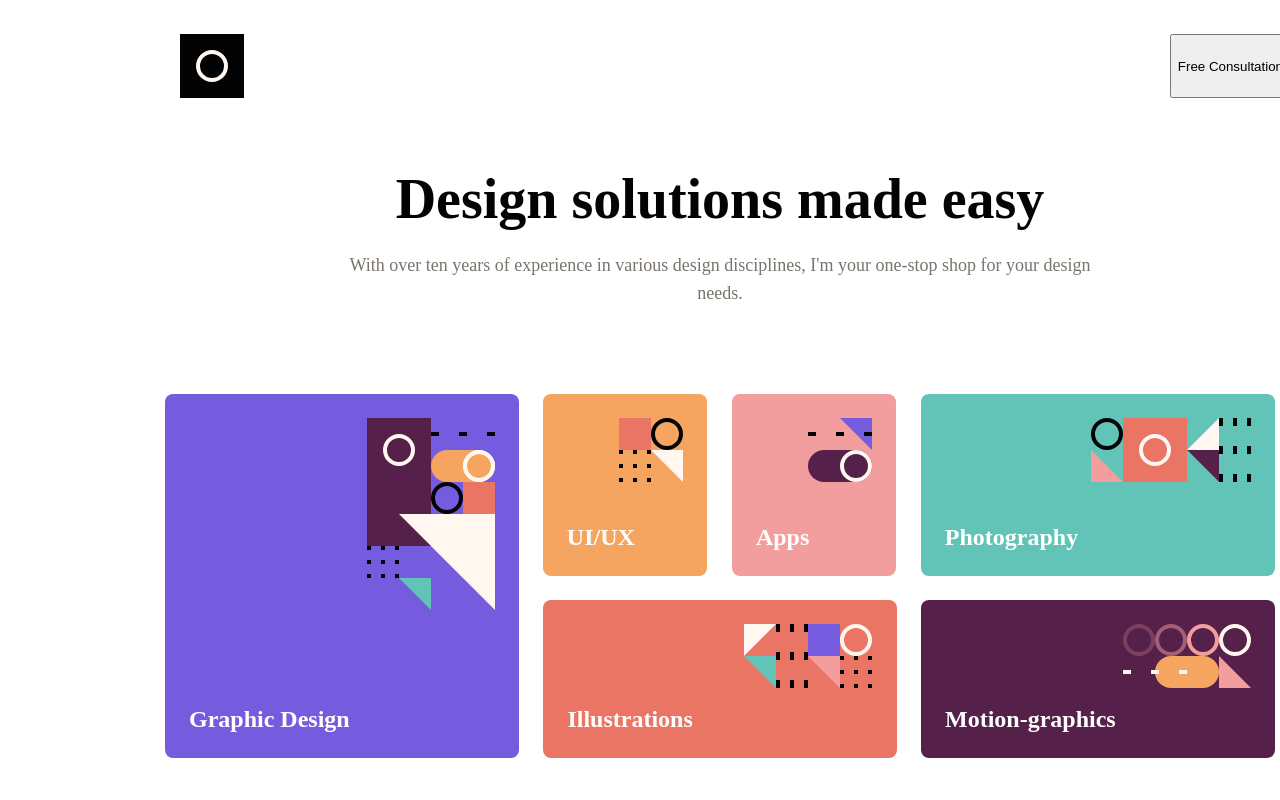
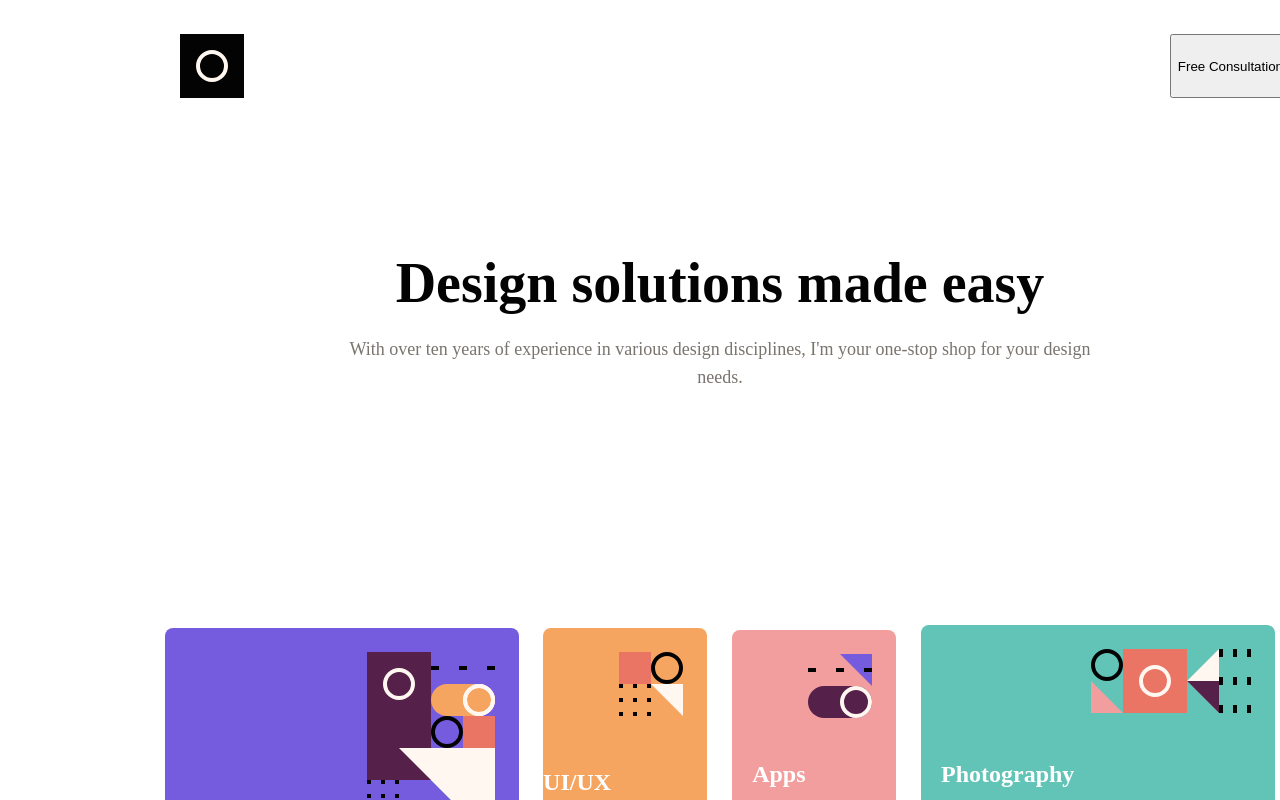
Before and after one commit to Devin-Jackson314/single-page-design-portfolio, an Angular app in the folder LandingPage/: page / in a window 1280 px wide. Shown: the top 800 px of the page. Built offline with nearby package versions, Linux system fonts and the light colour scheme.

Commit message:
have to redo the positioning for my whole mobile

```diff
--- a/LandingPage/src/app/amy/amy.component.css
+++ b/LandingPage/src/app/amy/amy.component.css
@@ -39,3 +39,35 @@ font-family: 'Plus Jakarta Sans';
     color: #7A746E;
 }
 }
+
+
+@media (max-width: 1400px){
+    img{
+        position: relative;
+            width: 445px;
+            height: 445px;
+            left: 165px;
+            top: 894px;
+    }
+
+    div{
+        position: absolute;
+            width: 1110px;
+            height: 445px;
+            left: 165px;
+            top: 894px;
+    }
+    h2{
+        position: relative;
+        font-family: 'Plus Jakarta Sans';
+            font-style: normal;
+            font-weight: 700;
+            font-size: 40px;
+            line-height: 50px;
+
+                height: 100px;
+                left: 0%;
+                right: 0%;
+                top: calc(50% - 100px/2 - 103px);
+    }
+}
--- a/LandingPage/src/app/amy/amy.component.html
+++ b/LandingPage/src/app/amy/amy.component.html
@@ -1,7 +1,8 @@
 
 <!-- <img src="image-any.webp" alt=""> -->
+<img class = "img-responsive" src="assets\image-amy.webp" alt="pic">
 <div>
-<img class = "img-responsive" src="assets\image-amy.webp" alt="pic">
+
 
 <h2>I'm Amy, and I'd love to work on your next project</h2>
 
--- a/LandingPage/src/app/app.component.html
+++ b/LandingPage/src/app/app.component.html
@@ -16,7 +16,7 @@
  <app-my-work></app-my-work>
 <app-book></app-book>
 <br>
- <app-bottomfooter></app-bottomfooter>-->
+ <app-bottomfooter></app-bottomfooter>  -->
 
 
 
--- a/LandingPage/src/app/appscard/appscard.component.css
+++ b/LandingPage/src/app/appscard/appscard.component.css
@@ -1,7 +1,44 @@
 
-@media (max-width: 375px){
+
+@media (max-width: 1440px){
     div{
+        position: relative;
+            width: 164px;
+            height: 182px;
+            left: 732.13px;
+            top: -150px;
+
+            background: #F39E9E;
+            border-radius: 8px;
+    }
+
+    p{
+        position: relative;
+            height: 30px;
+            top: 60px;
+            left: 20px;
+
+            font-family: 'Plus Jakarta Sans';
+            font-style: normal;
+            font-weight: 700;
+            font-size: 24px;
+            line-height: 30px;
+
+            color: #FFFFFF;
+    }
+
+    svg{
         position:relative;
+            width: 64px;
+            height: 64px;
+            left: 75.87px;
+            top: 24px;
+    }
+}
+
+@media (max-width: 375px) {
+    div {
+        position: relative;
         left: 185px;
         right: 0px;
         top: 30px;
@@ -14,16 +51,16 @@ position:relative;
         border-radius: 8px;
     }
 
-svg{
-    position: absolute;
+    svg {
+        position: relative;
         width: 64px;
         height: 64px;
         left: 70.87px;
         top: 24px;
     }
 
-p{
-    position: absolute;
+    p {
+        position: relative;
         height: 30px;
         left: 14.95%;
         right: 39.27%;
@@ -38,39 +75,3 @@ p{
         color: #FFFFFF;
     }
 }
-
-@media (max-width: 1440px){
-    div{
-        position: absolute;
-            width: 164px;
-            height: 182px;
-            left: 732.13px;
-            top: 394px;
-            background: #F39E9E;
-            border-radius: 8px;
-    }
-
-    p{
-        position: absolute;
-            height: 30px;
-            left: 14.49%;
-            right: 41.13%;
-            top: calc(50% - 30px/2 + 52px);
-
-            font-family: 'Plus Jakarta Sans';
-            font-style: normal;
-            font-weight: 700;
-            font-size: 24px;
-            line-height: 30px;
-
-            color: #FFFFFF;
-    }
-
-    svg{
-        position: absolute;
-            width: 64px;
-            height: 64px;
-            left: 75.87px;
-            top: 24px;
-    }
-}
--- a/LandingPage/src/app/design-solution/design-solution.component.css
+++ b/LandingPage/src/app/design-solution/design-solution.component.css
@@ -46,7 +46,7 @@
 
 @media (max-width: 1400px){
    div{
-position: absolute;
+position: relative;
     width: 752px;
     height: 150px;
     left: 344px;
--- a/LandingPage/src/app/graphic-design/graphic-design.component.css
+++ b/LandingPage/src/app/graphic-design/graphic-design.component.css
@@ -13,7 +13,7 @@ div{
 }
 
 p{
-    position: absolute;
+    position: relative;
         height: 30px;
         left: 7%;
         right: 31.78%;
@@ -29,7 +29,7 @@ p{
 }
 
 svg{
-    position: absolute;
+    position: relative;
         width: 128px;
         height: 192px;
         left: 191px;
@@ -40,7 +40,7 @@ svg{
 
 @media (max-width: 1440px){
     div{
-        position: absolute;
+        position: relative;
             width: 354px;
             height: 364px;
             left: 165px;
@@ -51,11 +51,9 @@ svg{
     }
 
     p{
-        position: absolute;
+        position: relative;
             height: 30px;
-            left: 6.78%;
-            right: 33.9%;
-            top: calc(50% - 30px/2 + 143px);
+           top: 110px;
     font-family: 'Plus Jakarta Sans';
         font-style: normal;
         font-weight: 700;
@@ -66,7 +64,7 @@ svg{
     }
 
     svg{
-        position: absolute;
+        position: relative;
             width: 128px;
             height: 192px;
             left: 202px;
--- a/LandingPage/src/app/header1-component/header-component.component.css
+++ b/LandingPage/src/app/header1-component/header-component.component.css
@@ -1,6 +1,7 @@
 
 @media  (max-width: 375px){
 div {
+    position: relative;
     display: flex;
     justify-content: space-between;
     width: 343px;
--- a/LandingPage/src/app/illustrations/illustrations.component.css
+++ b/LandingPage/src/app/illustrations/illustrations.component.css
@@ -37,11 +37,11 @@ position: absolute;
 
 @media (max-width: 1440px){
     div{
-        position: absolute;
+        position: relative;
             width: 354px;
             height: 158px;
             left: 543.09px;
-            top: 600px;
+            top: -130px;
             background: #EB7565;
             border-radius: 8px;
     }
--- a/LandingPage/src/app/motion-graphics/motion-graphics.component.css
+++ b/LandingPage/src/app/motion-graphics/motion-graphics.component.css
@@ -38,22 +38,20 @@
 
 @media (max-width: 1440px){
     div{
-        position: absolute;
+        position: relative;
             width: 354px;
-            height: 158px;
+            height: 182px;
             left: 921px;
-            top: 600px;
+            top: -490px;
             background: #552049;
                 border-radius: 8px;
     }
 
     p{
-        position: absolute;
+        position:relative;
             height: 30px;
-            left: 6.78%;
-            right: 29.1%;
-            top: calc(50% - 30px/2 + 40px);
-
+            top: 60px;
+            left: 30px;
             font-family: 'Plus Jakarta Sans';
             font-style: normal;
             font-weight: 700;
@@ -64,7 +62,7 @@
     }
 
     svg{
-        position: absolute;
+        position: relative;
             width: 128px;
             height: 64px;
             left: 202px;
--- a/LandingPage/src/app/photography/photography.component.css
+++ b/LandingPage/src/app/photography/photography.component.css
@@ -40,18 +40,18 @@
 
 @media (max-width: 1440px){
     div{
-        position: absolute;
+        position: relative;
         width: 354px;
         height: 182px;
         left: 921px;
-        top: 394px;
+        top: -495px;
         background: #61C4B7;
             border-radius: 8px;
         }
     }
 
     svg{
-        position: absolute;
+        position: relative;
             width: 160px;
             height: 64px;
             left: 170px;
@@ -59,11 +59,9 @@
     }
 
     p{
-        position: absolute;
-            height: 30px;
-            left: 6.74%;
-            right: 41.83%;
-            top: calc(50% - 30px/2 + 52px);
+        position: relative;
+            top: 65px;
+            left: 20px;
 
             font-family: 'Plus Jakarta Sans';
             font-style: normal;
--- a/LandingPage/src/app/ui-ux/ui-ux.component.css
+++ b/LandingPage/src/app/ui-ux/ui-ux.component.css
@@ -13,7 +13,7 @@ div{
 
 p{
 
-position: absolute;
+position: relative;
     height: 30px;
     left: 14.95%;
     right: 33.55%;
@@ -30,7 +30,7 @@ position: absolute;
 }
 
 svg{
-    position: absolute;
+    position: relative;
         width: 64px;
         height: 64px;
         left: 70.91px;
@@ -40,22 +40,19 @@ svg{
 
 @media (max-width: 1440px){
     div{
-        position: absolute;
+        position:relative;
             width: 164px;
             height: 182px;
             left: 543.09px;
-            top: 394px;
+            top: 30px;
             background: #F6A560;
                 border-radius: 8px;
     }
 
     p{
-        position: absolute;
-            height: 30px;
-            left: 14.49%;
-            right: 35.58%;
-            top: calc(50% - 30px/2 + 52px);
+        position: relative;
 
+            top: 70px;
             font-family: 'Plus Jakarta Sans';
             font-style: normal;
             font-weight: 700;
@@ -66,7 +63,7 @@ svg{
     }
 
     svg{
-        position: absolute;
+        position: relative;
             width: 64px;
             height: 64px;
             left: 75.91px;
```
Lines whose indentation alone changed are shown as unchanged.
